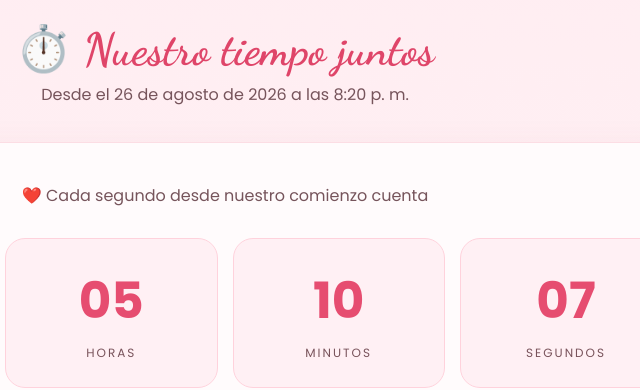
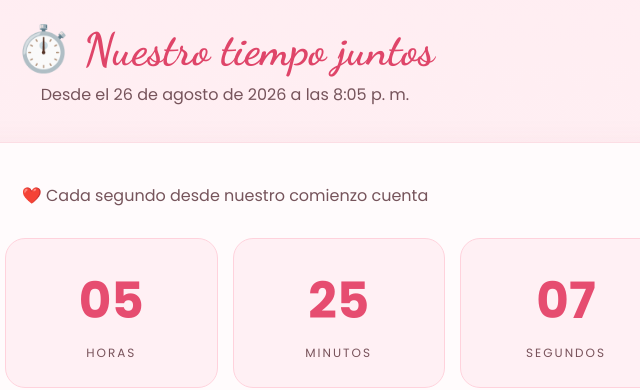
Before and after one commit to saulgf999-lab/Semana, a plain HTML site: page index.html in a window 1280 px wide. Shown: the part 744-1134 px from the top of the page, 415-1055 px from the left. Drawn offline with Linux system fonts and the light colour scheme.

Commit message:
Update event start time to 8:05 PM

```diff
--- a/index.html
+++ b/index.html
@@ -827,7 +827,7 @@
             <h2>⏱️ Nuestro tiempo juntos</h2>
 
             <p>
-                Desde el 26 de agosto de 2026 a las 8:20 p. m.
+                Desde el 26 de agosto de 2026 a las 8:05 p. m.
             </p>
         </div>
 
@@ -1056,7 +1056,7 @@ document
            8:20 PM
         ========================================== */
 
-        const fechaInicio = new Date("2026-08-26T20:20:00");
+        const fechaInicio = new Date("2026-08-26T20:05:00");
 
         function actualizarContador() {
 
```
